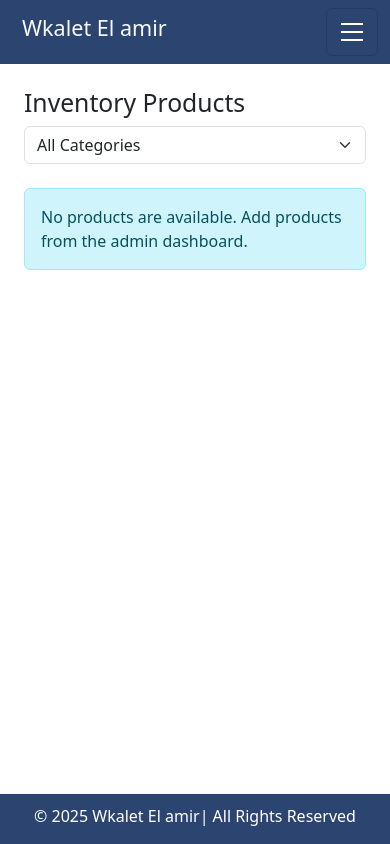
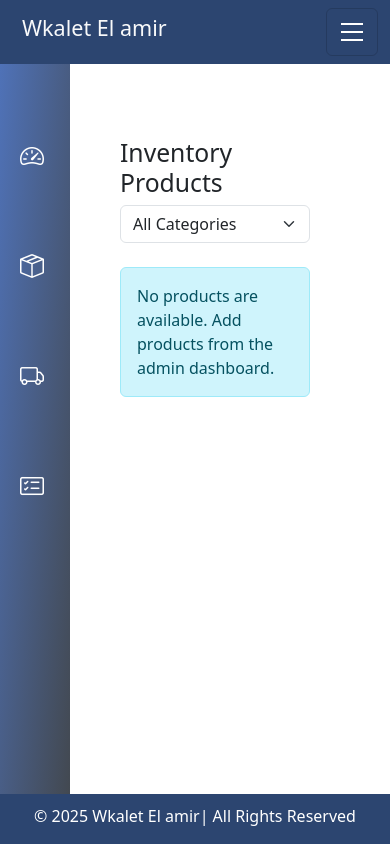
Before and after one commit to Sara-Elagder/Django-Project, a Django app: page /inventory/ in a window 390 px wide. Run offline with Django 5.2, Linux system fonts and the light colour scheme; data that the repository does not hold is empty.

Commit message:
add sidebar to project templates

```diff
--- a/TrackStock/TrackStock/templates/base.html
+++ b/TrackStock/TrackStock/templates/base.html
@@ -6,15 +6,16 @@
     <meta name="viewport" content="width=device-width, initial-scale=1.0">
     {% block header %}
     {% endblock header %}
-       <!-- Bootstrap 5 CSS -->
        <link href="https://cdn.jsdelivr.net/npm/bootstrap@5.3.0/dist/css/bootstrap.min.css" rel="stylesheet">
        <link rel="stylesheet"  type="text/css" href="{% static 'css/style.css' %}">
-        <!-- Font Awesome for Icons -->
-  <link rel="stylesheet" href="https://cdnjs.cloudflare.com/ajax/libs/font-awesome/6.0.0-beta3/css/all.min.css" />
+       <link rel="stylesheet" href="https://cdnjs.cloudflare.com/ajax/libs/font-awesome/6.0.0-beta3/css/all.min.css" />
+       <link rel="stylesheet" href="https://cdn.jsdelivr.net/npm/bootstrap-icons/font/bootstrap-icons.css">
+       <script src="{% static 'js/script.js' %}"></script>
 </head>
 <body>
     {% include "components/navbar.html" %}
-    <main class="container">
+    {% include "components/sidebar.html" %}
+    <main class="container ">
            {% block main_content %}
            {% endblock main_content  %}
     </main>
--- /dev/null
+++ b/TrackStock/TrackStock/templates/components/sidebar.html
@@ -0,0 +1,7 @@
+{% load static %}
+<div class="sidebar">
+    <a href="#"><i class="bi bi-speedometer2"></i> <span>Dashboard</span></a>
+    <a href="#"><i class="bi bi-box-seam"></i> <span>Inventory</span></a>
+    <a href="#"><i class="bi bi-truck"></i> <span>Shipment</span></a>
+    <a href="#"><i class="bi bi-card-checklist"></i> <span>Orders</span></a>
+</div>
--- a/TrackStock/inventory/templates/inventory/product_list.html
+++ b/TrackStock/inventory/templates/inventory/product_list.html
@@ -1,9 +1,8 @@
 {% extends "base.html" %}
+{%load static %}
 {%block header %}
 <title>Inventory</title>
 {% endblock header %}
-
-{%load static %}
 {% block main_content %}
 
 
--- a/TrackStock/static/css/style.css
+++ b/TrackStock/static/css/style.css
@@ -60,7 +60,7 @@ body {
 .sidebar {
     width: 200px;
     height: calc(100vh - 56px);
-    background: var(--color-dark);;
+    background: linear-gradient(to bottom right, #4f72b8, #42474d);;
     color: white;
     position: fixed;
     top: 56px;
@@ -83,7 +83,7 @@ body {
     text-align: center;
 }
 .sidebar a:hover {
-    background: #495057;
+    background:var(--color-medium);
 }
 @media (max-width: 768px) {
     .navbar {
@@ -96,20 +96,20 @@ body {
         display: none;
     }
 }
-.content {
-    margin-left: 260px;
-    padding: 20px;
+.container{
+    margin-left: 180px;
+    padding: 10px;
     width: 100%;
-    margin-top: 56px;
+    margin-top: 30px;
     transition: all 0.3s;
 }
 @media (max-width: 768px) {
-    .content {
-         margin-left: 80px;
+    .container{
+         margin-left: 50px;
     }
 
-    .content {
-        margin-left: 80px;
+    .container{
+        margin-left: 50px;
         width: calc(100% - 80px);
     }
     .sidebar.menu-open {
@@ -129,8 +129,6 @@ footer {
     bottom: 0;
     width:100%;
 }
-
-/* styling for product list */
 .card-img-container {
     height: 200px;
     overflow: hidden;
--- /dev/null
+++ b/TrackStock/static/js/script.js
@@ -0,0 +1,10 @@
+document.addEventListener("DOMContentLoaded", function () {
+    let navbarToggler = document.querySelector(".navbar-toggler");
+    let sidebar = document.querySelector(".sidebar");
+    let content = document.querySelector(".content");
+
+    navbarToggler.addEventListener("click", function () {
+        sidebar.classList.toggle("menu-open");
+        content.classList.toggle("menu-open");
+    });
+   });
```
